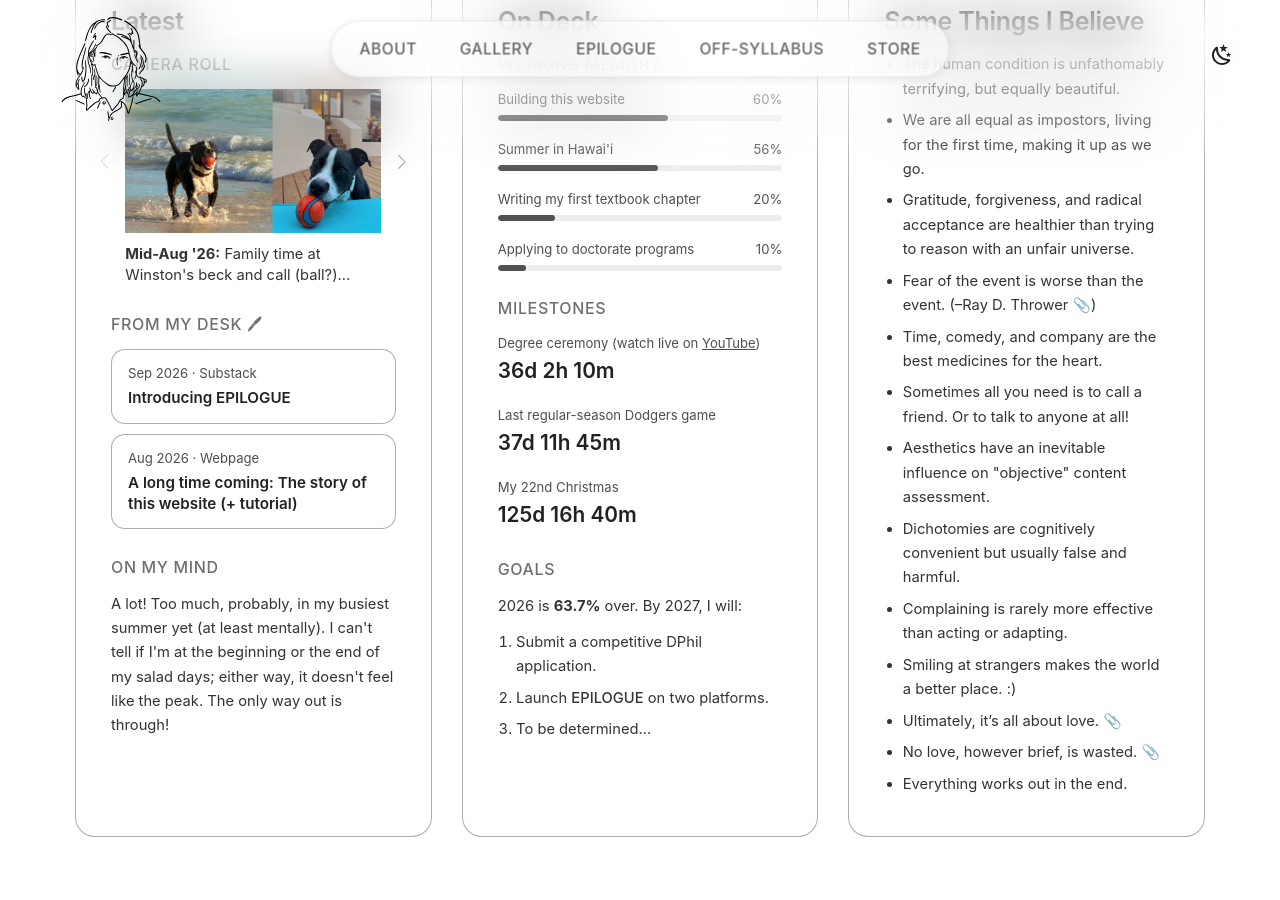
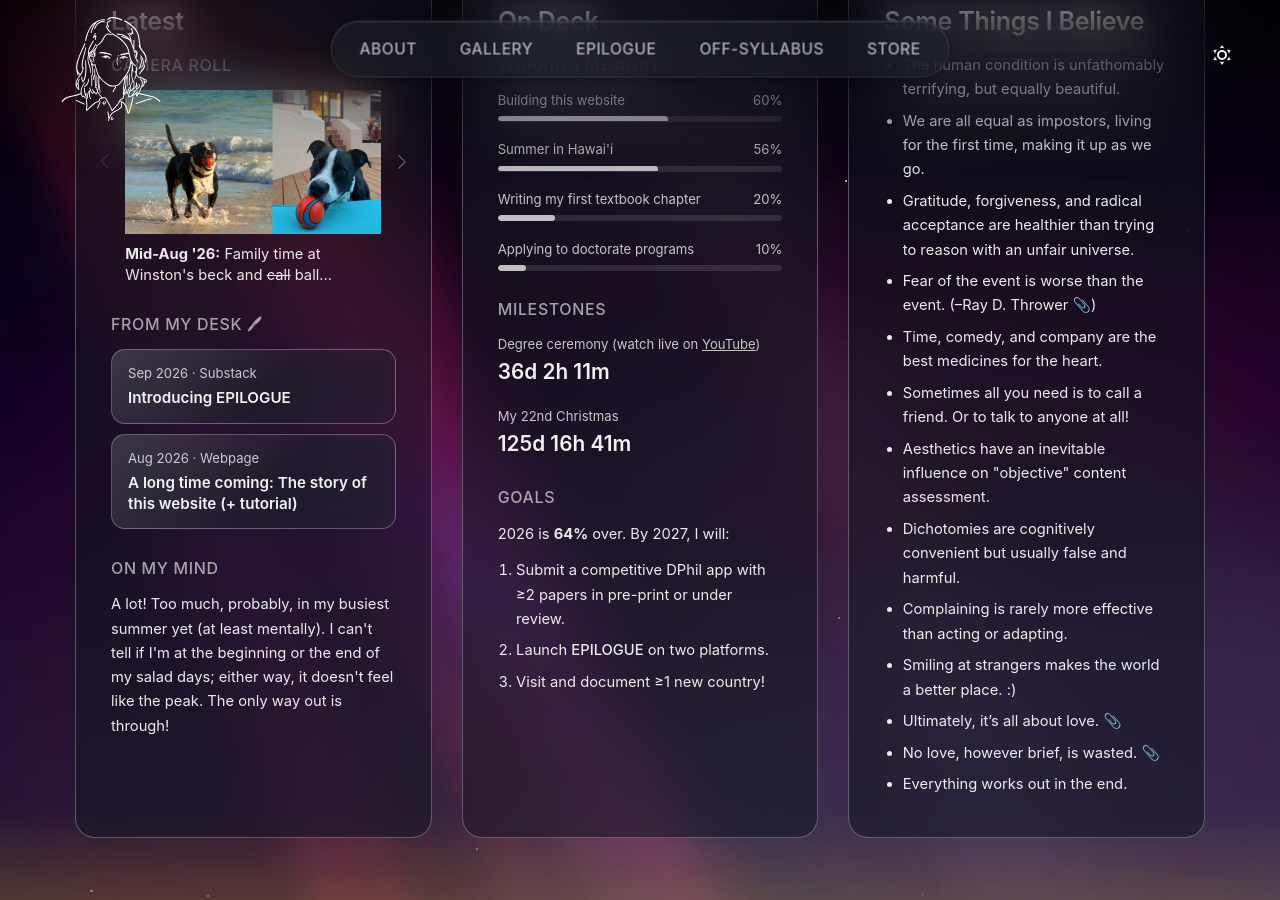
Before and after one commit to davidkhays/davidkhays.github.io, an MkDocs documentation site: the page built from docs/index.md, in a window 1280 px wide and 900 px high, scrolled down 585 px. Built offline with MkDocs 1.6.1 and Material for MkDocs 9.7.7, drawn with Linux system fonts in a browser that asks for light colours.

```diff
--- a/docs/assets/javascripts/extra.js
+++ b/docs/assets/javascripts/extra.js
@@ -359,7 +359,7 @@
 
   var TYPE_SPEED = 60;
   var BACK_SPEED = 60;
-  var BACK_DELAY = 1200;
+  var BACK_DELAY = 2000;
   var START_DELAY = 700;
 
   function tick() {
@@ -443,7 +443,11 @@
       if (!valueEl) return;
 
       var target = new Date(el.getAttribute("data-target"));
-      var diff = target - new Date();
+      // +1 minute: the seconds within the current minute get truncated below (Math.floor), so
+      // without this the displayed minutes always undercounts by up to 59s and reads as "behind"
+      // real time (e.g. "6m" left when it's really 6m59s) — this keeps it always >= the true
+      // remaining time instead.
+      var diff = target - new Date() + MS_PER_MINUTE;
 
       if (isNaN(diff)) {
         valueEl.textContent = "—";
@@ -527,7 +531,7 @@
 
       if (isNaN(percent)) return;
 
-      valueEl.textContent = percent.toFixed(1);
+      valueEl.textContent = Math.round(percent);
     });
   }
 
--- a/docs/index.md
+++ b/docs/index.md
@@ -24,7 +24,7 @@ description: David K. Hays [ASK ABOUT THIS]
             <div class="dkh-box__photo-frame">
               <img src="assets/images/cameraroll-2.jpg" alt="">
             </div>
-            <figcaption><strong>Mid-Aug '26:</strong> Family time at Winston's beck and call (ball?)...</figcaption>
+            <figcaption><strong>Mid-Aug '26:</strong> Family time at Winston's beck and <del>call</del> ball...</figcaption>
           </figure>
           <figure class="dkh-box__photo">
             <div class="dkh-box__photo-frame">
@@ -88,10 +88,6 @@ description: David K. Hays [ASK ABOUT THIS]
           <div class="dkh-countdown__label">Degree ceremony (watch live on <a href="https://www.youtube.com/@EducationalMediaServices" target="_blank" rel="noopener noreferrer" class="dkh-box__plain-link">YouTube</a>)</div>
           <div class="dkh-countdown__value">—</div>
         </div>
-        <div class="dkh-countdown" data-target="2026-09-27T09:05:00-10:00">
-          <div class="dkh-countdown__label">Last regular-season Dodgers game</div>
-          <div class="dkh-countdown__value">—</div>
-        </div>
         <div class="dkh-countdown" data-target="2026-12-25T00:00:00+00:00">
           <div class="dkh-countdown__label">My 22nd Christmas</div>
           <div class="dkh-countdown__value">—</div>
@@ -103,9 +99,9 @@ description: David K. Hays [ASK ABOUT THIS]
       <div class="dkh-box__subheading">Goals</div>
       <p class="dkh-box__mind" data-dkh-year-progress data-year="2026">2026 is <strong><span class="dkh-box__year-progress-value">—</span>%</strong> over. By 2027, I will:</p>
       <ol class="dkh-box__list">
-        <li>Submit a competitive DPhil application.</li>
+        <li>Submit a competitive DPhil app with ≥2 papers in pre-print or under review.</li>
         <li>Launch <a href="epilogue/" class="dkh-box__plain-link dkh-box__plain-link--medium">EPILOGUE</a> on two platforms.</li>
-        <li>To be determined...</li>
+        <li>Visit and document ≥1 new country!</li>
       </ol>
     </div>
   </div>
--- a/mkdocs.yml
+++ b/mkdocs.yml
@@ -18,11 +18,11 @@ theme:
     - scheme: default
       toggle:
         icon: material/weather-night
-        name: Switch to dark mode
+        name: EXCITA AURORAM
     - scheme: slate
       toggle:
         icon: material/weather-sunny
-        name: Switch to light mode
+        name: FIAT LUX
 nav:
   - Home: index.md
   - About: about.md
--- a/overrides/main.html
+++ b/overrides/main.html
@@ -15,4 +15,19 @@
   <meta property="og:url" content="{{ page.canonical_url }}">
   <meta property="og:image" content="{{ config.site_url }}assets/images/social-preview.png">
   <meta name="twitter:card" content="summary_large_image">
+  {#-
+    Defaults to dark mode on desktop (> 960px, same breakpoint the rest of the site uses for
+    mobile) and leaves mobile on Material's own default (light). Runs before
+    partials/javascripts/palette.html (included later, in the header), which reads this same
+    __palette storage to set data-md-color-scheme before first paint — so this never causes a
+    flash of light mode, and only applies once: a value here already means the visitor (or this
+    script, previously) has a stored preference, which always wins over the viewport check.
+  -#}
+  <script>
+    (function () {
+      if (window.innerWidth > 960 && !__md_get("__palette")) {
+        __md_set("__palette", { index: 1, color: { scheme: "slate", primary: "indigo", accent: "indigo" } });
+      }
+    })();
+  </script>
 {% endblock %}
```
Also changed, not shown: 1 other file.
